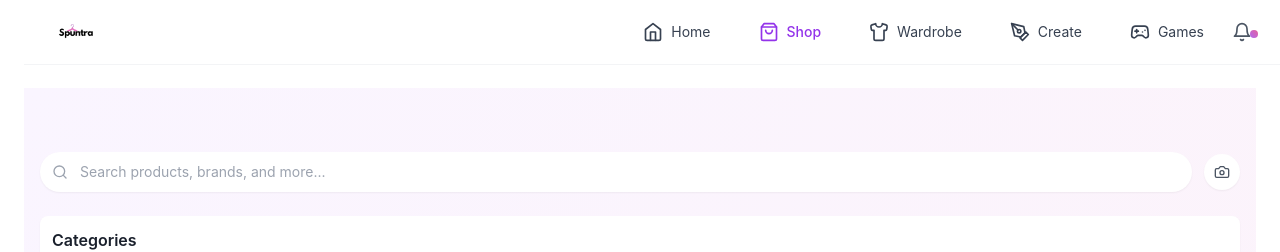
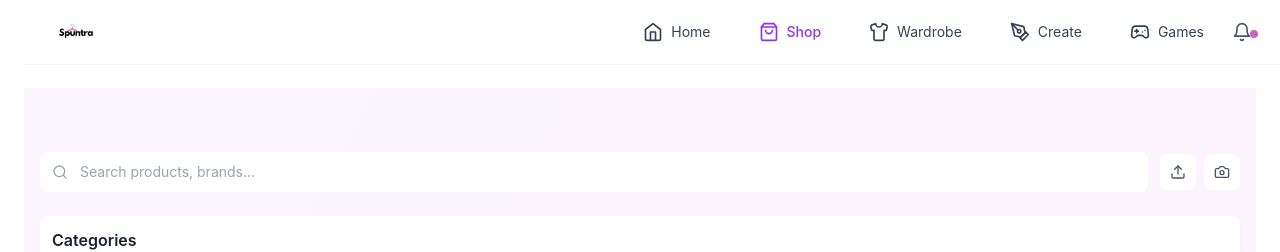
Before and after one commit to dejy100/spuntrademo-v1, a React (Vite) app: page /shop in a window 1280 px wide. Shown: the top 252 px of the page. Built offline with nearby package versions, Linux system fonts and the light colour scheme.

Commit message:
fix: restore visual search functionality
- Add back both upload and camera buttons
- Create modal dialog for visual search options
- Implement grid layout with Upload and Take Photo options
- Improve styling and animations

```diff
--- a/src/components/shop/ShopPage.tsx
+++ b/src/components/shop/ShopPage.tsx
@@ -9,6 +9,7 @@ import CategoriesSection from './sections/CategoriesSection';
 
 export default function ShopPage() {
   const [showVisualSearch, setShowVisualSearch] = useState(false);
+  const [isVisualSearchOpen, setIsVisualSearchOpen] = useState(false);
 
   const handleFileUpload = (event: React.ChangeEvent<HTMLInputElement>) => {
     const file = event.target.files?.[0];
@@ -28,43 +29,54 @@ export default function ShopPage() {
           <div className="flex-1 relative">
             <input
               type="text"
-              placeholder="Search products, brands, and more..."
-              className="w-full pl-10 pr-3 py-2.5 text-sm bg-white rounded-full shadow-sm focus:shadow-md transition-shadow"
+              placeholder="Search products, brands..."
+              className="w-full bg-white rounded-lg pl-10 pr-4 py-2.5 text-sm placeholder:text-gray-400 focus:outline-none focus:ring-2 focus:ring-purple-500"
             />
             <Search className="absolute left-3 top-1/2 -translate-y-1/2 w-4 h-4 text-gray-400" />
           </div>
-
-          {/* Visual Search Button */}
-          <div className="relative">
-            <motion.button
-              whileHover={{ scale: 1.05 }}
-              whileTap={{ scale: 0.95 }}
-              onClick={() => setShowVisualSearch(!showVisualSearch)}
-              className="p-2.5 bg-white rounded-full shadow-sm hover:shadow-md transition-all"
+          <div className="flex gap-2">
+            <button
+              onClick={() => setIsVisualSearchOpen(true)}
+              className="bg-white rounded-lg p-2.5 hover:bg-gray-50 focus:outline-none focus:ring-2 focus:ring-purple-500"
+              aria-label="Upload image"
+            >
+              <Upload className="w-4 h-4 text-gray-600" />
+            </button>
+            <button
+              onClick={() => setIsVisualSearchOpen(true)}
+              className="bg-white rounded-lg p-2.5 hover:bg-gray-50 focus:outline-none focus:ring-2 focus:ring-purple-500"
+              aria-label="Take photo"
             >
               <Camera className="w-4 h-4 text-gray-600" />
-            </motion.button>
+            </button>
+          </div>
+        </div>
 
-            {/* Visual Search Dropdown */}
         <AnimatePresence>
-              {showVisualSearch && (
+          {isVisualSearchOpen && (
             <motion.div
-                  initial={{ opacity: 0, y: -10 }}
+              initial={{ opacity: 0, y: -20 }}
               animate={{ opacity: 1, y: 0 }}
-                  exit={{ opacity: 0, y: -10 }}
-                  className="absolute right-0 top-full mt-2 w-[calc(100vw-32px)] bg-white rounded-lg shadow-lg overflow-hidden"
+              exit={{ opacity: 0, y: -20 }}
+              className="fixed inset-0 bg-black/50 z-50 p-4"
+              onClick={() => setIsVisualSearchOpen(false)}
             >
-                  <div className="p-3">
-                    <div className="flex items-center justify-between mb-3">
-                      <h3 className="text-sm font-medium">Visual Search</h3>
+              <motion.div
+                onClick={(e) => e.stopPropagation()}
+                className="bg-white rounded-xl p-4 mx-auto max-w-lg mt-20"
+              >
+                <div className="space-y-4">
+                  <div className="flex items-center justify-between">
+                    <h3 className="text-lg font-semibold">Visual Search</h3>
                     <button
-                        onClick={() => setShowVisualSearch(false)}
-                        className="p-1 hover:bg-gray-100 rounded-full transition-colors"
+                      onClick={() => setIsVisualSearchOpen(false)}
+                      className="text-gray-400 hover:text-gray-500"
                     >
-                        <X className="w-4 h-4 text-gray-500" />
+                      Close
                     </button>
                   </div>
 
+                  <div className="grid grid-cols-2 gap-3">
                     <label className="flex flex-col items-center justify-center w-full h-28 border-2 border-dashed border-gray-300 rounded-lg cursor-pointer hover:bg-gray-50 transition-colors">
                       <input
                         type="file"
@@ -73,16 +85,22 @@ export default function ShopPage() {
                         className="hidden"
                       />
                       <Upload className="w-5 h-5 text-gray-400 mb-2" />
-                      <span className="text-xs text-gray-500">
-                        Upload an image to search
+                      <span className="text-xs text-gray-500 text-center">
+                        Upload an image
                       </span>
                     </label>
+                    <button className="flex flex-col items-center justify-center w-full h-28 border-2 border-gray-300 rounded-lg hover:bg-gray-50 transition-colors">
+                      <Camera className="w-5 h-5 text-gray-400 mb-2" />
+                      <span className="text-xs text-gray-500 text-center">
+                        Take a photo
+                      </span>
+                    </button>
                   </div>
+                </div>
+              </motion.div>
             </motion.div>
           )}
         </AnimatePresence>
-          </div>
-        </div>
 
         {/* Main Content */}
         <div className="space-y-6">
```
Lines whose indentation alone changed are shown as unchanged.
